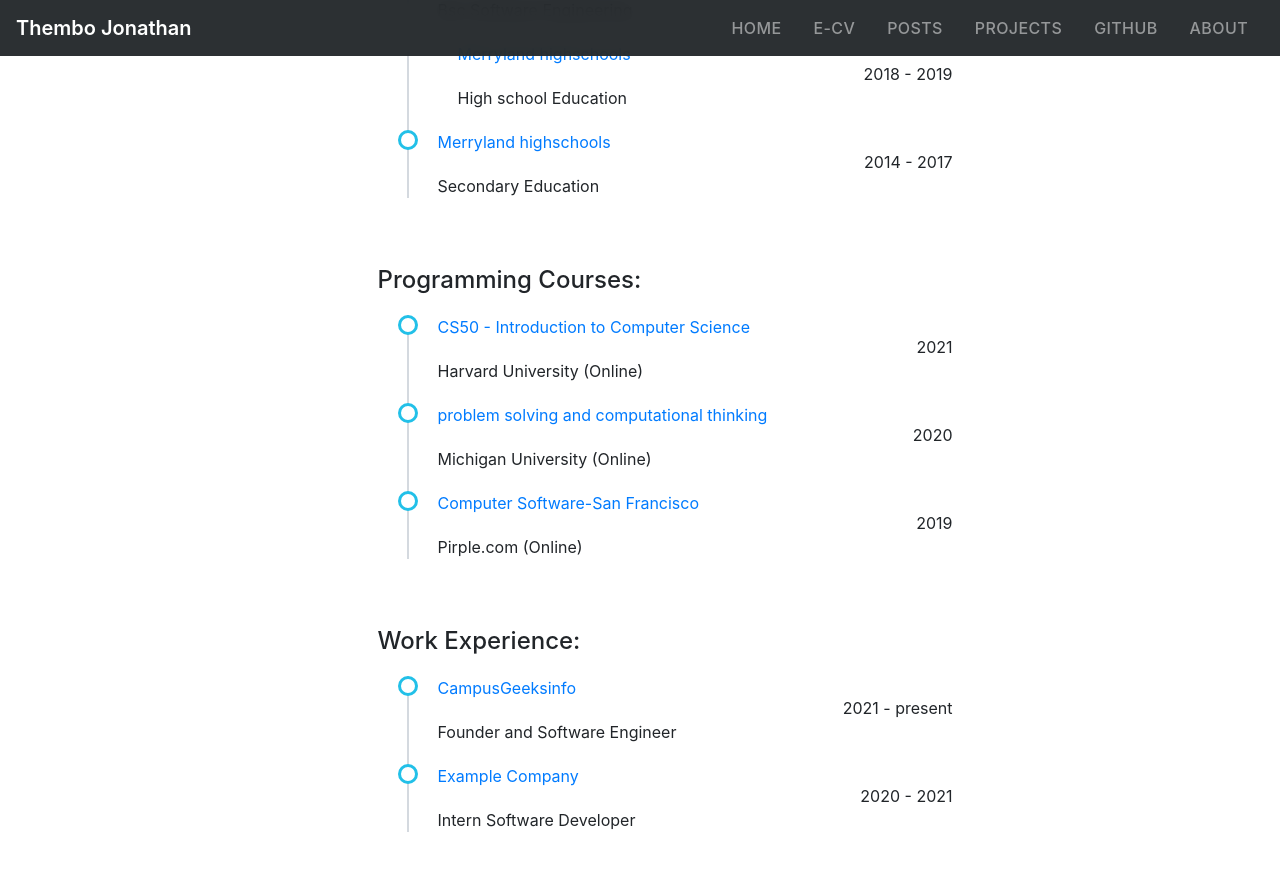
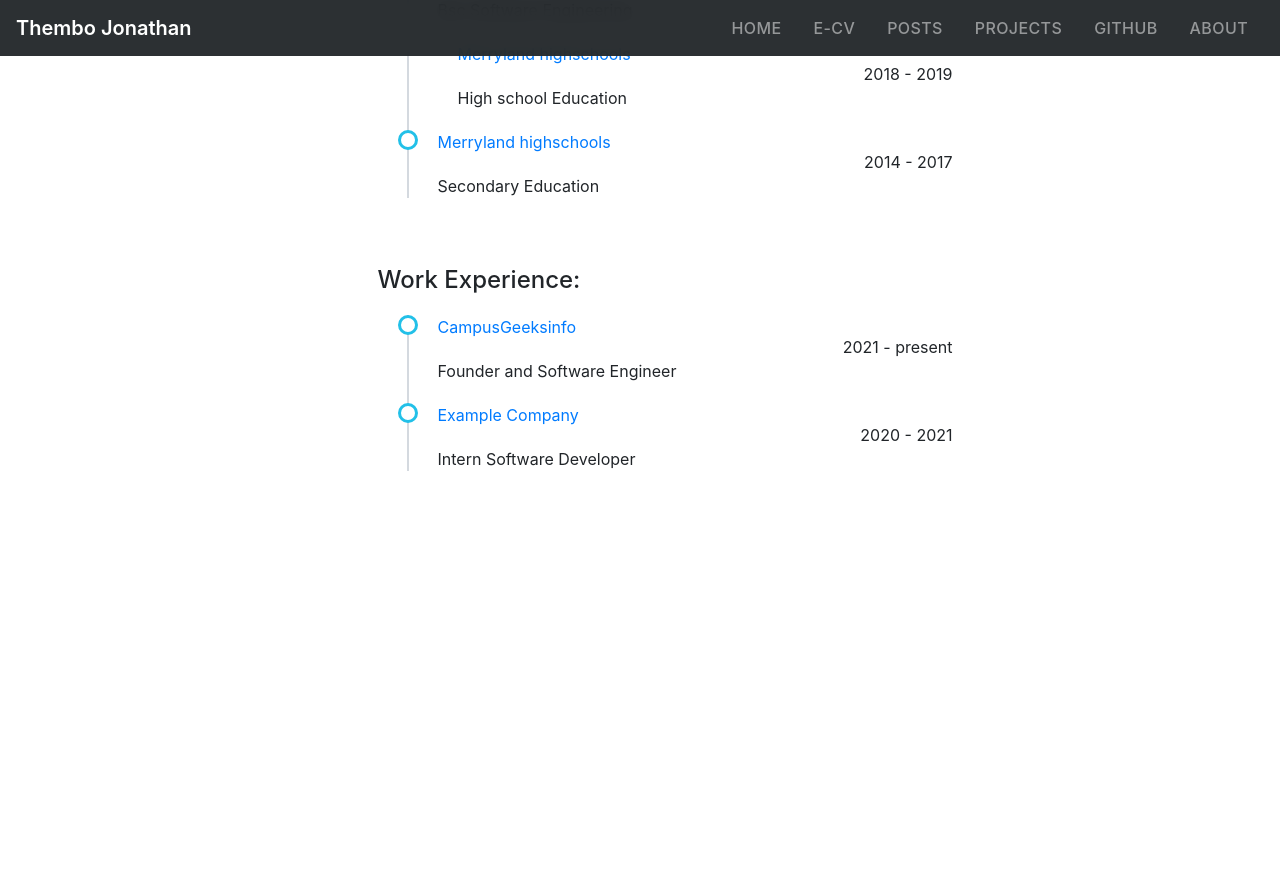
Before and after one commit to jona42-ui/jona42-ui.github.io, a Jekyll site: the page cv.html, which Jekyll copies as it is, in a window 1280 px wide and 900 px high, scrolled down 728 px. Shown: the top 871 px of the window. Built offline with Jekyll 4.4.1, drawn with Linux system fonts in a browser that asks for light colours; nearby versions of some CDN libraries; after the commit the page ends 1267 px from its top, so only the background shows below that.

Commit message:
Update education section: add URLs and descriptions for certifications; remove outdated programming courses from CV

```diff
--- a/cv.html
+++ b/cv.html
@@ -110,30 +110,6 @@
         <div class="container mt-5 mb-5">
             <div class="row">
                 <div class="col-md-6 offset-md-3">
-                    <h4>Programming Courses:</h4>
-                    <ul class="timeline">
-                        <li>
-                            <a href="https://online-learning.harvard.edu/course/cs50-introduction-computer-science">CS50 - Introduction to Computer Science</a>
-                            <p class="float-right">2021</p>
-                            <p>Harvard University (Online)</p>
-                        </li>
-                        <li>
-                            <a href="https://www.coursera.org/accomplishmentst">problem solving and computational thinking</a>
-                            <a><p class="float-right">2020</p></a>
-                            <p>Michigan University (Online)</p>
-                        </li>
-                        <li>
-                            <a href="https://www.linkedin.com/company/pirple/">Computer Software-San Francisco</a>
-                           <a> <p class="float-right">2019</p></a>
-                            <p>Pirple.com (Online)</p>
-                        </li>
-                    </ul>
-                </div>
-            </div>
-        </div>
-        <div class="container mt-5 mb-5">
-            <div class="row">
-                <div class="col-md-6 offset-md-3">
                     <h4>Work Experience:</h4>
                     <ul class="timeline">
                         <li>
```
Also changed, not shown: _data/education.yml (+21 -4 lines), index.html (+8 -2 lines).
